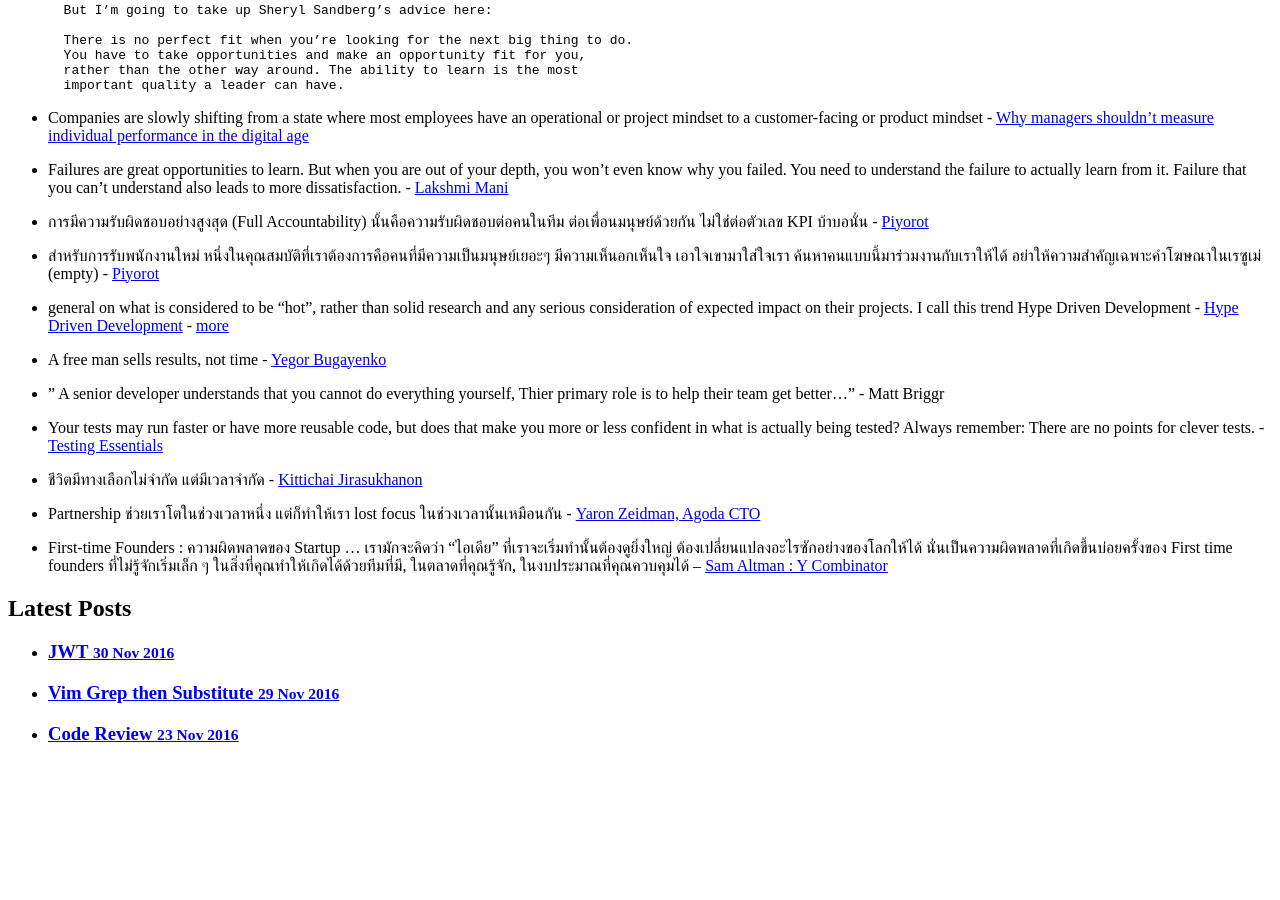
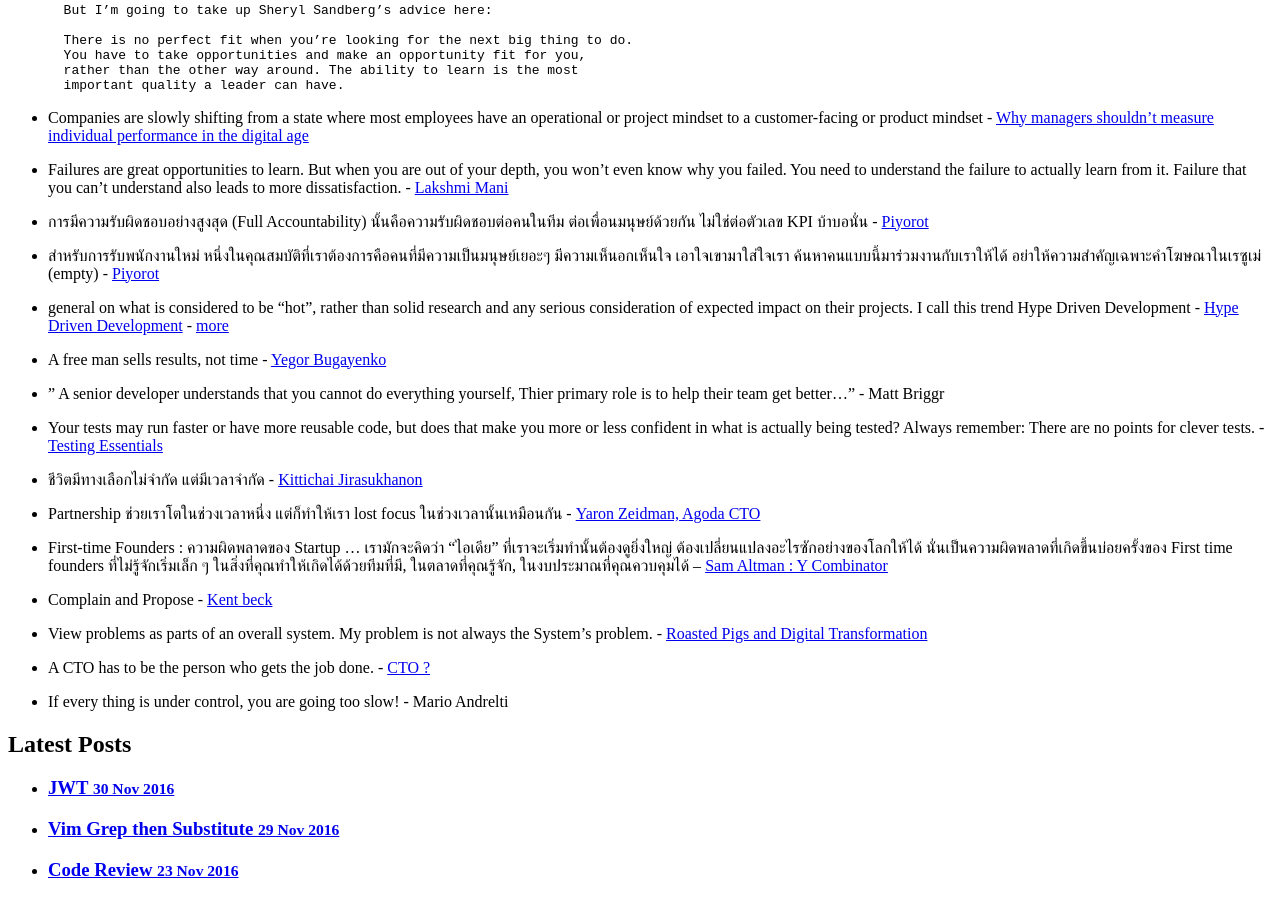
Before and after one commit to ibotdotout/ibotdotout.github.io, a Jekyll site: the page built from _posts/2014-11-26-dev-quotes.md, in a window 1280 px wide and 900 px high, scrolled down 4022 px. Built offline with Jekyll 4.4.1, drawn with Linux system fonts in a browser that asks for light colours; nearby versions of some CDN libraries; comment, search, counter and statistics services are not loaded; before the commit the page ends 4786 px from its top, so only the background shows below that.

Commit message:
update(dev-quote): add more

```diff
--- a/_posts/2014-11-26-dev-quotes.md
+++ b/_posts/2014-11-26-dev-quotes.md
@@ -249,3 +249,11 @@ update_date: 2017-08-26
 * Partnership ช่วยเราโตในช่วงเวลาหนึ่ง แต่ก็ทำให้เรา lost focus ในช่วงเวลานั้นเหมือนกัน - [Yaron Zeidman, Agoda CTO](https://www.facebook.com/aemavat/posts/10209200314180104)
 
 * First-time Founders : ความผิดพลาดของ Startup ... เรามักจะคิดว่า "ไอเดีย" ที่เราจะเริ่มทำนั้นต้องดูยิ่งใหญ่ ต้องเปลี่ยนแปลงอะไรซักอย่างของโลกให้ได้ นั่นเป็นความผิดพลาดที่เกิดขึ้นบ่อยครั้งของ First time founders ที่ไม่รู้จักเริ่มเล็ก ๆ ในสิ่งที่คุณทำให้เกิดได้ด้วยทีมที่มี, ในตลาดที่คุณรู้จัก, ในงบประมาณที่คุณควบคุมได้ -- [Sam Altman : Y Combinator](https://www.facebook.com/shakrit/posts/10207929504212961)
+
+* Complain and Propose - [Kent beck](https://www.facebook.com/notes/kent-beck/complain-and-propose/799641466735386)
+
+* View problems as parts of an overall system. My problem is not always the System's problem. - [Roasted Pigs and Digital Transformation](https://www.thoughtworks.com/insights/blog/roasted-pigs-and-digital-transformation)
+
+* A CTO has to be the person who gets the job done. - [CTO ?](https://www.quora.com/What-does-a-CTO-need-to-know-to-be-a-CTO-It-seems-that-its-just-a-summation-of-experience-over-time-and-in-some-cases-a-CTO-may-have-no-idea-how-something-works-unless-they-do-some-work-afterwards-to-learn/answer/Jim-Brashear-1?srid=8ri6)
+
+* If every thing is under control, you are going too slow! - Mario Andrelti
```
